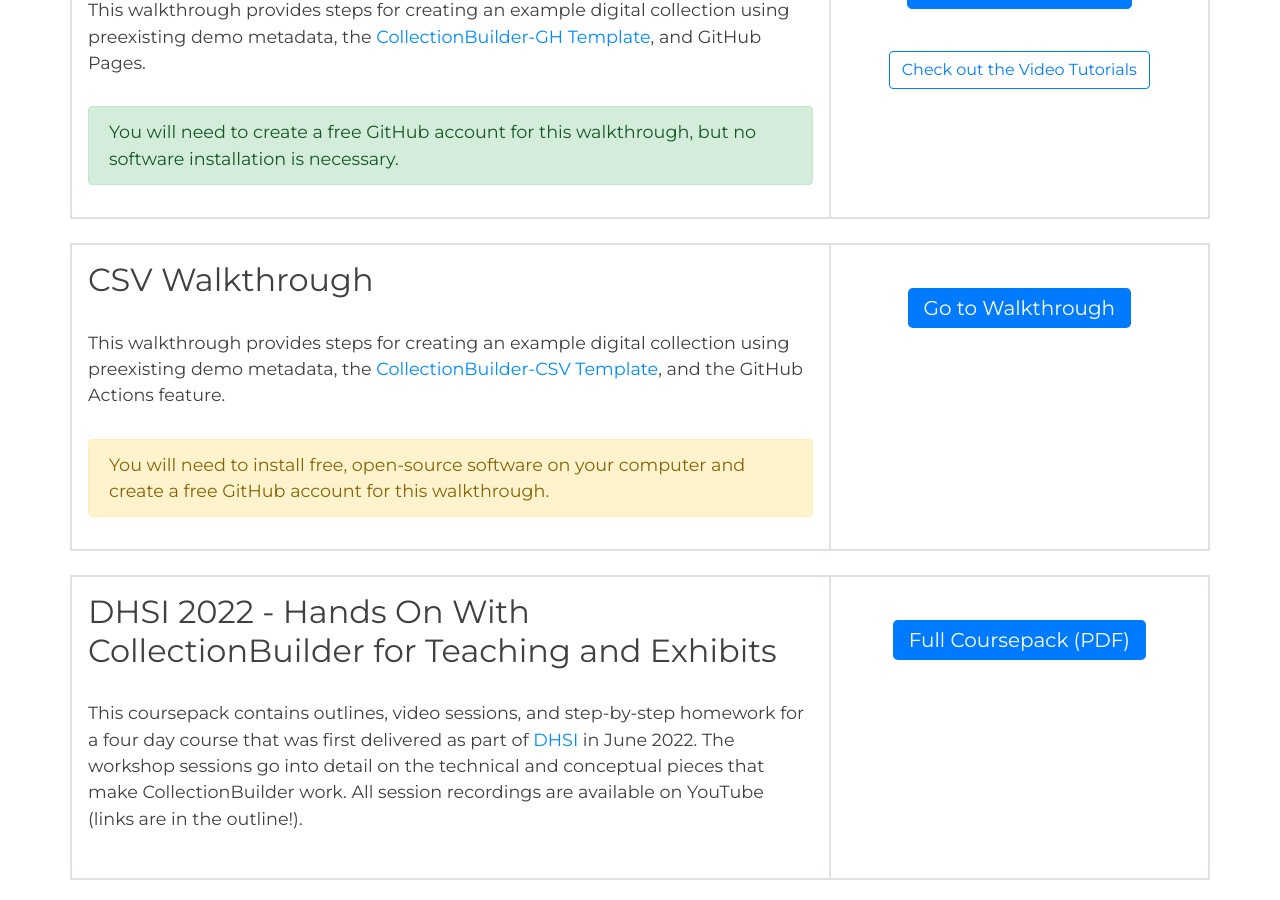
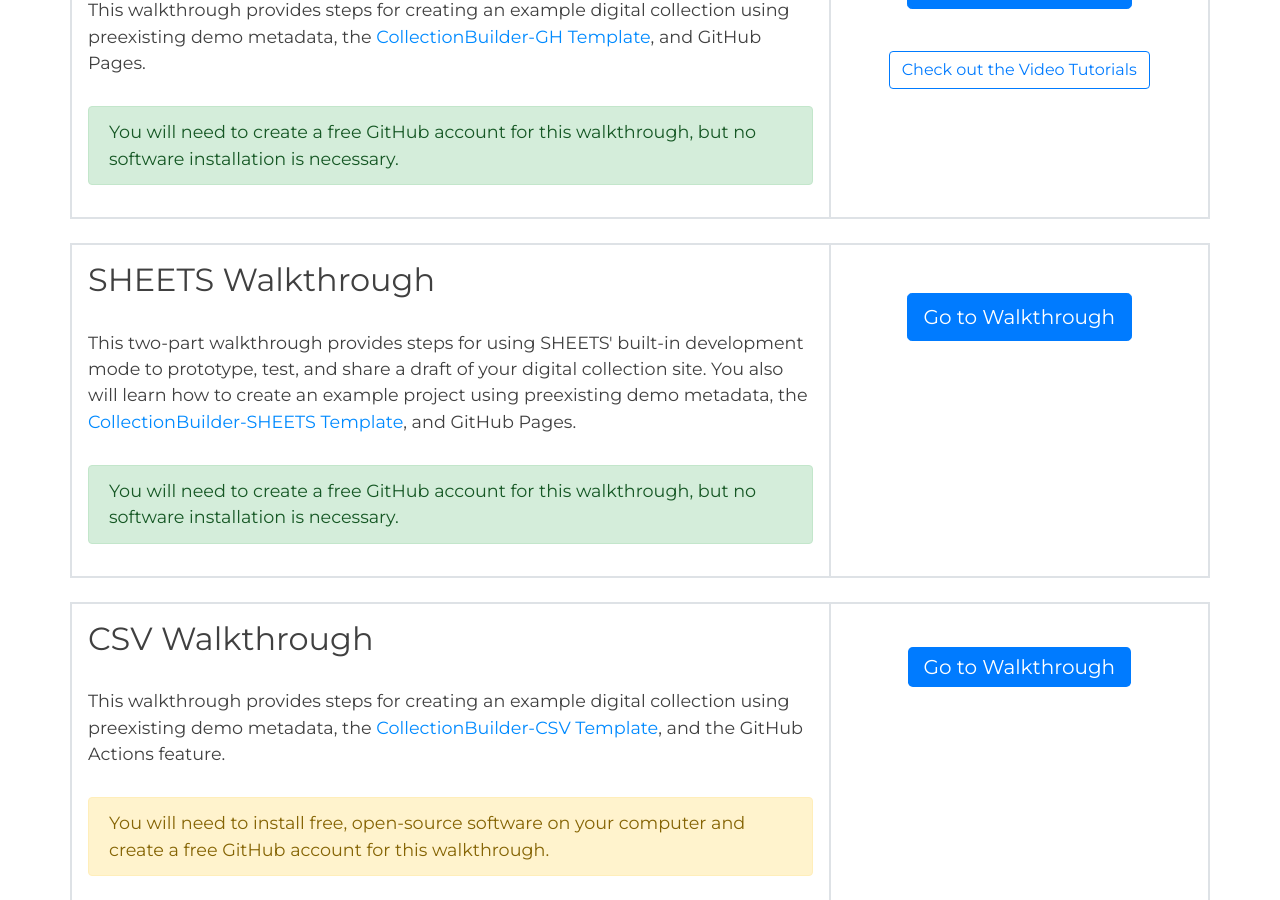
Before and after one commit to CollectionBuilder/collectionbuilder.github.io, a Jekyll site: the page built from pages/tutorials.html, in a window 1280 px wide and 900 px high, scrolled down 434 px. Built offline with Jekyll 4.4.1, drawn with Linux system fonts in a browser that asks for light colours; comment, search, counter and statistics services are not loaded.

Commit message:
Add SHEETS walkthrough

```diff
--- a/pages/tutorials.html
+++ b/pages/tutorials.html
@@ -19,6 +19,21 @@
       <br>
       <br>
       <a href="https://www.youtube.com/playlist?list=PLt9zT3xACQo7q72AfphJzH41OiPcZrF4H" class="btn btn-outline-primary border-primary  mt-3" target="_blank" rel="noopener">Check out the Video Tutorials</a>
+    </div>
+  </div>
+</div>
+
+<div class="row border my-4">
+  <div class="col-md-8 border p-3">
+    <h2>SHEETS Walkthrough</h2>
+    <p>This two-part walkthrough provides steps for using SHEETS' built-in development mode to prototype, test, and share a draft of your digital collection site. You also will learn how to create an example project using preexisting demo metadata, the <a href="https://github.com/CollectionBuilder/collectionbuilder-sheets" target="_blank">CollectionBuilder-SHEETS Template</a>, and GitHub Pages.</p>
+    <p class="alert alert-success">You will need to create a free GitHub account for this walkthrough, but no software installation is necessary.</p>
+
+  </div>
+  <div class="col-md-4 border p-3 pt-5">
+    <div class="text-center">
+      <a href="https://collectionbuilder.github.io/cb-docs/docs/walkthroughs/sheets-walkthrough/" class="btn btn-primary btn-lg" target="_blank" rel="noopener">Go to Walkthrough</a>
+      <br>
     </div>
   </div>
 </div>
```
